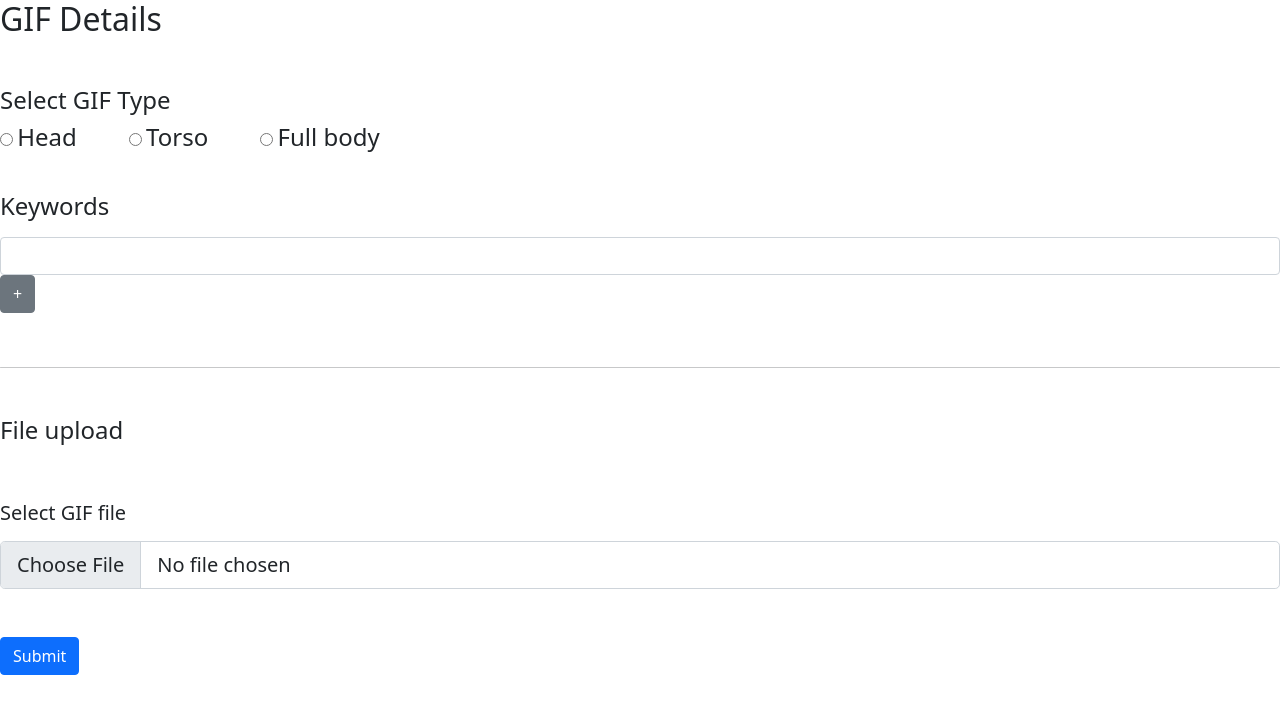
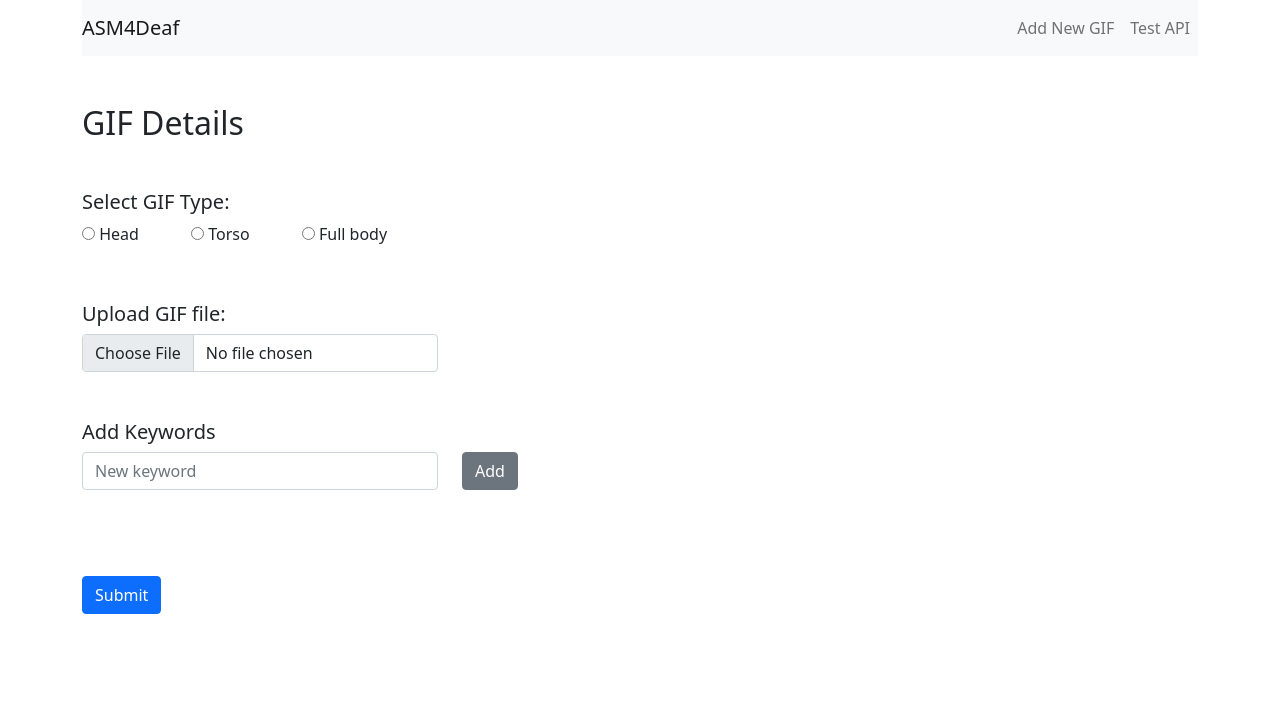
Before and after one commit to ConnectDeaf/ASM4Deaf, a Flask app: page /new in a window 1280 px wide. Shown: the top 714 px of the page. Run offline with Flask 2, Linux system fonts and the light colour scheme.

Commit message:
added Bootstrap for Add New GIF page

```diff
--- a/static/code.js
+++ b/static/code.js
@@ -2,8 +2,8 @@ function create_new_button_badge(new_keyword){
     let new_badge = document.createElement("button");
     new_badge.type = "button";
     new_badge.classList.add("btn");
-    new_badge.classList.add("btn-primary");
-    new_badge.innerText = new_keyword;
+    new_badge.classList.add("btn-warning");
+    new_badge.innerText = new_keyword + " [x]";
     new_badge.onclick = function(){ //on click, remove self
         new_badge.remove();
 
@@ -61,7 +61,7 @@ $("form#data").submit(function(e) {
 
     //prepare the auxiliary input field's value
     if (prepare_keywords_aux_field() == ""){
-        alert("You canot submit a GIF with no keywords! Please add at least one.");
+        alert("You cannot submit a GIF with no keywords! Please add at least one.");
         return;
     }
 
--- a/static/styles.css
+++ b/static/styles.css
@@ -7,6 +7,10 @@ button#add_badge:active{
 div#badges{
     height: 30px;
 }
+div#badges button{
+    margin-right: 5px;
+}
+
 input#keywords{
     display: none;
 }
--- a/templates/base.html
+++ b/templates/base.html
@@ -7,12 +7,38 @@
     integrity="sha384-1BmE4kWBq78iYhFldvKuhfTAU6auU8tT94WrHftjDbrCEXSU1oBoqyl2QvZ6jIW3" crossorigin="anonymous">
     <link href="{{ url_for('static', filename='styles.css') }}" rel="stylesheet">
 
+    <script src="https://cdn.jsdelivr.net/npm/bootstrap@5.0.2/dist/js/bootstrap.bundle.min.js" integrity="sha384-MrcW6ZMFYlzcLA8Nl+NtUVF0sA7MsXsP1UyJoMp4YLEuNSfAP+JcXn/tWtIaxVXM" crossorigin="anonymous" defer></script>
     <script src="https://code.jquery.com/jquery-3.6.0.min.js" defer></script>
     <!-- <script src="https://use.fontawesome.com/582e25bb2c.js"></script> -->
     <script src="{{ url_for('static', filename='code.js') }}" defer></script>
 
 </head>
 <body>
+    <div class="container">
+
+     <!-- Top Navigation Menu -->
+     <nav class="navbar navbar-expand-lg navbar-light bg-light">
+        <a class="navbar-brand" href="#">ASM4Deaf</a>
+        <button class="navbar-toggler" type="button" data-bs-toggle="collapse" data-bs-target="#navbarNavDropdown" aria-controls="navbarNavDropdown" aria-expanded="false" aria-label="Toggle navigation">
+          <span class="navbar-toggler-icon"></span>
+        </button>
+        <div class="collapse navbar-collapse justify-content-end" id="navbarNavDropdown">
+          <ul class="navbar-nav">
+            <li class="nav-item">
+              <a class="nav-link" href="{{ url_for('add_new') }}">Add New GIF</a>
+            </li>
+            <li class="nav-item active">
+                <a class="nav-link" href="#">Test API</a>
+            </li>
+
+          </ul>
+        </div>
+    </nav>
+
+
+    <!-- Main Content -->
     {% block content %}{% endblock %}
+
+    </div>
 </body>
 </html>
--- a/templates/new-gif.html
+++ b/templates/new-gif.html
@@ -1,53 +1,65 @@
 {% extends "base.html" %}
 {% block title %}Add New GIF{% endblock%}
 {% block content %}
-<h2>GIF Details</h2>
+<h2 class="my-5">GIF Details</h2>
 <form class="form" id="data" action="#" method="post" enctype="multipart/form-data">
 
-            <div class="row mt-5">
+    <!-- GIF type selection -->
+    <div class="row my-5" id="gif_type">
         <div class="col">
-                    <h4>Select GIF Type</h4>
+            <h5>Select GIF Type:</h5>
+            <input type="radio" name="gif_type" id="head_gif" value="head">
+            <label class="form-label" for="head_gif">Head</label>
+            <input type="radio" name="gif_type" id="toso_gif" value="torso">
+            <label class="form-label" for="torso_gif">Torso</label>
+            <input type="radio" name="gif_type" id="fullbody_gif" value="fullbody">
+            <label class="form-label" for="fullbody_gif">Full body</label>
         </div>
     </div>
-            <div class="row mb-4" id="gif_type" >
-                <div class="col">
-                    <input type="radio" name="gif_type" id="head_gif" value="head">
-                    <label class="form-label" for="head_gif"><h4>Head</h4></label>
-                    <input type="radio" name="gif_type" id="toso_gif" value="torso">
-                    <label class="form-label" for="torso_gif"><h4>Torso</h4></label>
-                    <input type="radio" name="gif_type" id="fullbody_gif" value="fullbody">
-                    <label class="form-label" for="fullbody_gif"><h4>Full body</h4></label>
+
+    <!--- File upload --->
+    <div class="row my-5">
+        <div class="col-4">
+            <h5>Upload GIF file:</h5>
+            <input class="form-control" type="file" name="GIFfile" id="GIFfile" accept=".gif" required>
         </div>
     </div>
-            <div class="row my-4">
+
+
+    <div class="row my-5">
         <div class="col">
-                    <label class="form-label" for="keywords"><h4>Keywords</h4></label>
-                    <input type="text" class="form-control" name="new_keyword" id="new_keyword" required>
-                    <button type="button" id="add_badge" class="btn btn-secondary">+</button>
 
+            <div class="row">
+                <div class="col">
+                    <h5>Add Keywords</h5>
+                </div>
+            </div>
+
+            <div class="row">
+                <div class="col-4">
+                    <input type="text" class="form-control" name="new_keyword" id="new_keyword" placeholder="New keyword" required>
+                </div>
+                <div class="col-4">
+                    <button type="button" id="add_badge" class="btn btn-secondary">Add</button>
+                </div>
+            </div>
+
+            <div class="row mt-2">
+                <div class="col-5">
                     <div id="badges"></div>
                     <input type="text" class="form-control" name="keywords" id="keywords" readonly>
                 </div>
             </div>
 
-            <hr class="rounded">
 
-            <div class="row mt-5">
-                <div class="col">
-                    <h4>File upload</h4>
+
         </div>
     </div>
 
-            <!--- File upload --->
-            <div class="row my-5">
-                <div class="col">
-                    <label class="form-label" for="GIFfile"><h5>Select GIF file</h5></label>
-                    <input class="form-control form-control-lg" type="file" name="GIFfile" id="GIFfile" accept=".gif" required>
-                </div>
-            </div>
+
 
     <!--- Submit Button --->
-            <div class="row my-5">
+    <div class="row my-4">
         <div class="col">
             <button class="btn btn-primary" name="submit" type="submit" id="submit">Submit</button>
         </div>
```
Lines whose indentation alone changed are shown as unchanged.
